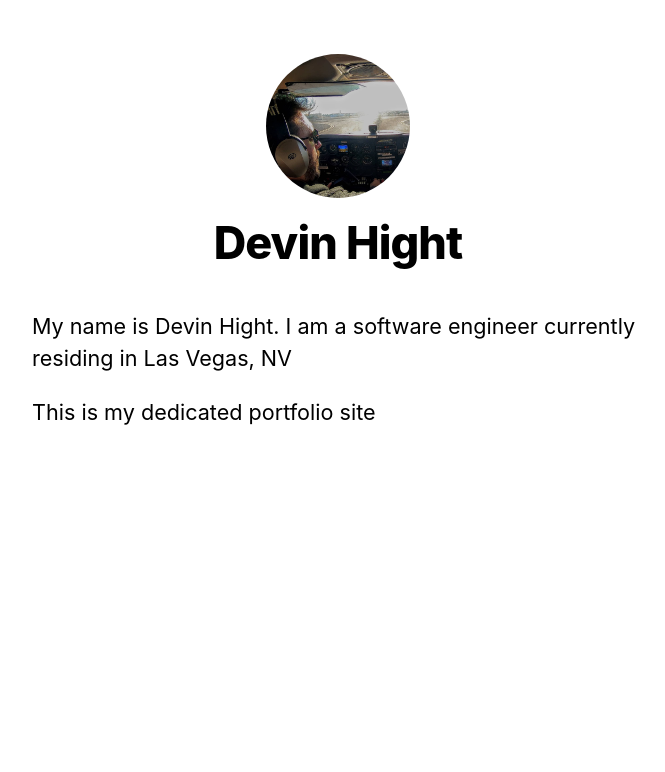
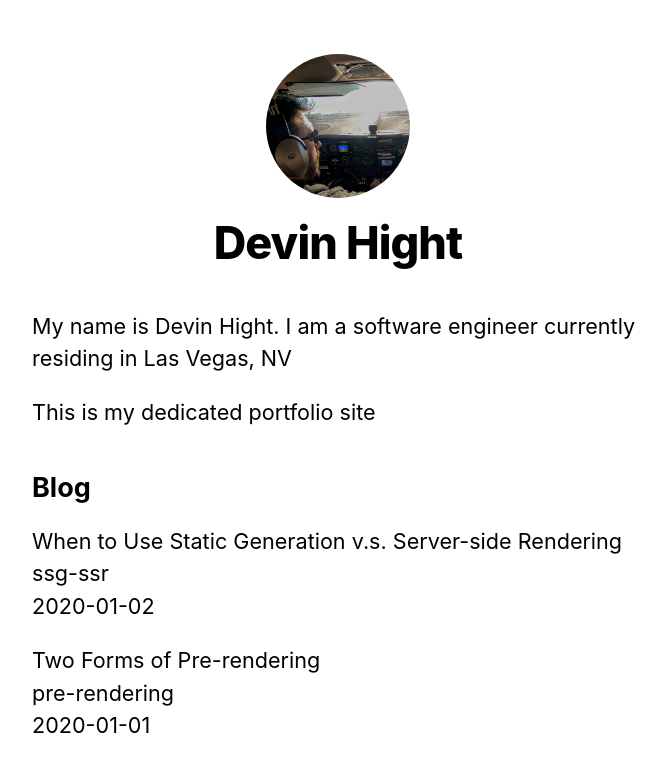
Before and after one commit to dhightnm/Nextjs-Portfolio, a Next.js app: page / in a window 1280 px wide. Shown: the top 772 px of the page, without its empty margins (302-967 px from the left). Built offline with nearby package versions, Linux system fonts and the light colour scheme.

Commit message:
added some filesystem pre-rendering

```diff
--- /dev/null
+++ b/lib/posts.js
@@ -0,0 +1,37 @@
+import fs from 'fs'
+import path from 'path'
+import matter from 'gray-matter'
+
+const postsDirectory = path.join(process.cwd(), 'posts')
+
+export function getSortedPostsData() {
+  // Get file names under /posts
+  const fileNames = fs.readdirSync(postsDirectory)
+  const allPostsData = fileNames.map(fileName => {
+    // Remove ".md" from file name to get id
+    const id = fileName.replace(/\.md$/, '')
+
+    // Read markdown file as string
+    const fullPath = path.join(postsDirectory, fileName)
+    const fileContents = fs.readFileSync(fullPath, 'utf8')
+
+    // Use gray-matter to parse the post metadata section
+    const matterResult = matter(fileContents)
+
+    // Combine the data with the id
+    return {
+      id,
+      ...matterResult.data
+    }
+  })
+  // Sort posts by date
+  return allPostsData.sort(({ date: a }, { date: b }) => {
+    if (a < b) {
+      return 1
+    } else if (a > b) {
+      return -1
+    } else {
+      return 0
+    }
+  })
+}
--- a/package.json
+++ b/package.json
@@ -8,6 +8,7 @@
     "start": "next start"
   },
   "dependencies": {
+    "gray-matter": "^4.0.3",
     "next": "^11.0.0",
     "react": "17.0.2",
     "react-dom": "17.0.2"
--- a/pages/index.js
+++ b/pages/index.js
@@ -1,8 +1,18 @@
 import Head from 'next/head'
 import Layout, { siteTitle } from '../public/components/layout'
 import utilStyles from '../styles/utils.module.css'
+import { getSortedPostsData } from '../lib/posts'
 
-export default function Home() {
+export async function getStaticProps() {
+  const allPostsData = getSortedPostsData()
+  return {
+    props: {
+      allPostsData
+    }
+  }
+}
+
+export default function Home({ allPostsData }) {
   return (
     <Layout home>
       <Head>
@@ -14,6 +24,20 @@
           This is my dedicated portfolio site
         </p>
       </section>
+      <section className={`${utilStyles.headingMd} ${utilStyles.padding1px}`}>
+        <h2 className={utilStyles.headingLg}>Blog</h2>
+        <ul className={utilStyles.list}>
+          {allPostsData.map(({ id, date, title }) => (
+            <li className={utilStyles.listItem} key={id}>
+              {title}
+              <br />
+              {id}
+              <br />
+              {date}
+            </li>
+          ))}
+        </ul>
+      </section>
     </Layout>
   )
 }
--- /dev/null
+++ b/posts/pre-rendering.md
@@ -0,0 +1,11 @@
+---
+title: 'Two Forms of Pre-rendering'
+date: '2020-01-01'
+---
+
+Next.js has two forms of pre-rendering: **Static Generation** and **Server-side Rendering**. The difference is in **when** it generates the HTML for a page.
+
+- **Static Generation** is the pre-rendering method that generates the HTML at **build time**. The pre-rendered HTML is then _reused_ on each request.
+- **Server-side Rendering** is the pre-rendering method that generates the HTML on **each request**.
+
+Importantly, Next.js lets you **choose** which pre-rendering form to use for each page. You can create a "hybrid" Next.js app by using Static Generation for most pages and using Server-side Rendering for others.
--- /dev/null
+++ b/posts/ssg-ssr.md
@@ -0,0 +1,19 @@
+---
+title: 'When to Use Static Generation v.s. Server-side Rendering'
+date: '2020-01-02'
+---
+
+We recommend using **Static Generation** (with and without data) whenever possible because your page can be built once and served by CDN, which makes it much faster than having a server render the page on every request.
+
+You can use Static Generation for many types of pages, including:
+
+- Marketing pages
+- Blog posts
+- E-commerce product listings
+- Help and documentation
+
+You should ask yourself: "Can I pre-render this page **ahead** of a user's request?" If the answer is yes, then you should choose Static Generation.
+
+On the other hand, Static Generation is **not** a good idea if you cannot pre-render a page ahead of a user's request. Maybe your page shows frequently updated data, and the page content changes on every request.
+
+In that case, you can use **Server-Side Rendering**. It will be slower, but the pre-rendered page will always be up-to-date. Or you can skip pre-rendering and use client-side JavaScript to populate data.
```
Also changed, not shown: 1 other file (tests, documents, lock files or other folders).
